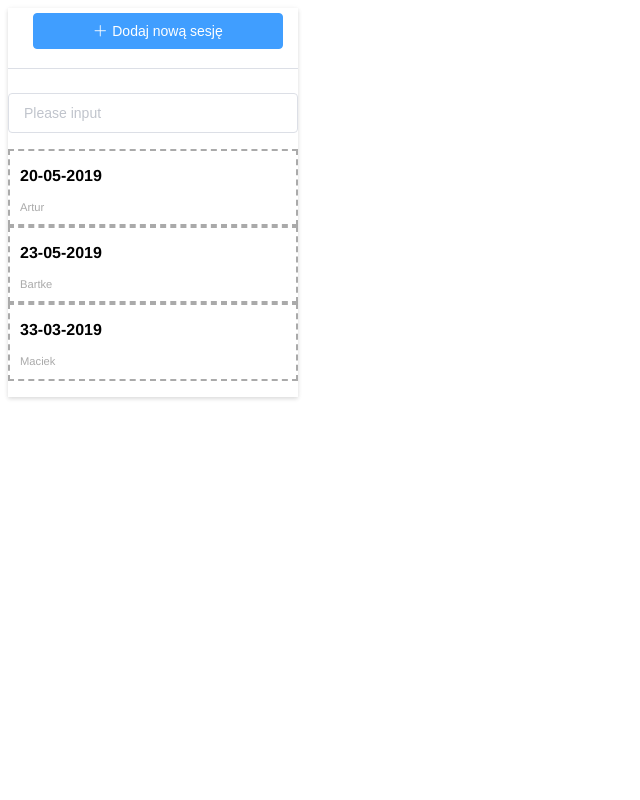
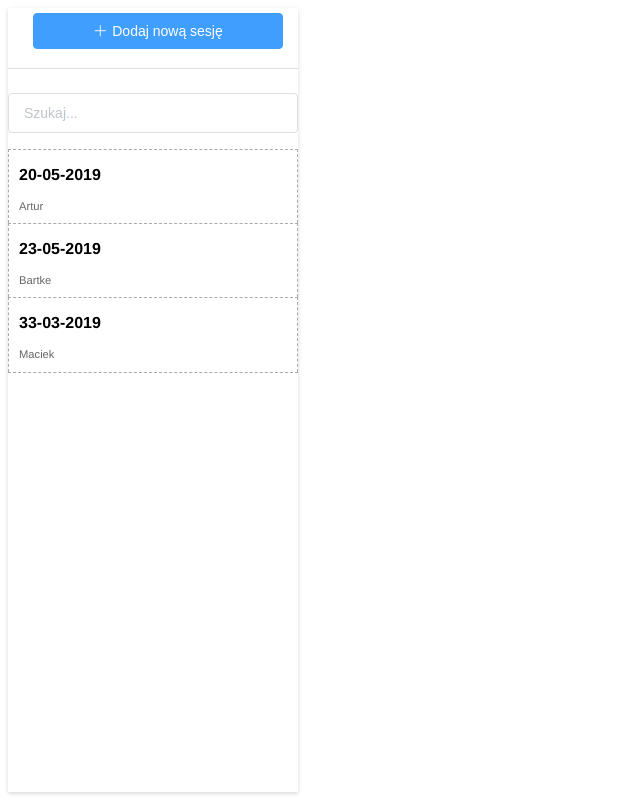
Before and after one commit to wrbl606/sessions-editor-app-msinf2019, a Vue app: page / in a window 1280 px wide. Shown: the whole page, without its empty margins (0-640 px from the left). Built offline with nearby package versions, Linux system fonts and the light colour scheme.

Commit message:
Layout improvements

```diff
--- a/src/components/SessionDetails.vue
+++ b/src/components/SessionDetails.vue
@@ -10,92 +10,92 @@
     <el-main>
       <el-row :gutter="30">
         <el-col :span="6">
-          <div class="radius large-data-container shadow">
           <el-tooltip
             class="item"
             content="Długość sesji"
             placement="top"
             effect="light"
           >
-              <p>{{ sessionLength }}</p>
+            <div class="radius large-data-container shadow">
+              <p>{{ sessionLength }}s</p>
+            </div>
           </el-tooltip>
-          </div>
         </el-col>
-        <el-col span="18">
-          <el-row gutter="30">
+        <el-col :span="18">
+          <el-row :gutter="30">
             <el-col :span="6">
-              <div class="radius data-container radius">
               <el-tooltip
                 class="item"
                 content="Ilość wpisów"
                 placement="top"
                 effect="light"
               >
+                <div class="radius data-container shadow">
                   <p>{{ sessionItemsCount }}</p>
+                </div>
               </el-tooltip>
-              </div>
             </el-col>
             <el-col :span="6">
-              <div class="radius data-container radius">
               <el-tooltip
                 class="item"
                 content="Ilość pików"
                 placement="top"
                 effect="light"
               >
+                <div class="radius data-container shadow">
                   <p>{{ peaksCount }}</p>
+                </div>
               </el-tooltip>
-              </div>
             </el-col>
             <el-col :span="6">
-              <div class="radius data-container radius">
               <el-tooltip
                 class="item"
                 content="Średnia ilość  pików na minutę"
                 placement="top"
                 effect="light"
               >
+                <div class="radius data-container shadow">
                   <p>{{ averagePeaksCount }}</p>
+                </div>
               </el-tooltip>
-              </div>
             </el-col>
           </el-row>
           <el-row :gutter="30">
             <el-col :span="6">
-              <div class="radius data-container shadow">
               <el-tooltip
                 class="item"
                 content="Najwyższy pik"
                 placement="top"
                 effect="light"
               >
+                <div class="radius data-container shadow">
                   <p>{{ maximumPeak }}</p>
+                </div>
               </el-tooltip>
-              </div>
             </el-col>
             <el-col :span="6">
-              <div class="radius data-container shadow">
               <el-tooltip
                 class="item"
                 content="Najniższy pik"
                 placement="top"
                 effect="light"
               >
+                <div class="radius data-container shadow">
                   <p>{{ minimumPeak }}</p>
+                </div>
               </el-tooltip>
-              </div>
             </el-col>
             <el-col :span="6">
-              <div class="radius data-container shadow">
               <el-tooltip
                 class="item"
                 content="Wartość całki"
                 placement="top"
                 effect="light"
               >
+                <div class="radius data-container shadow">
                   <p>{{ integralValue }}</p>
+                </div>
               </el-tooltip>
-              </div>
             </el-col>
           </el-row>
         </el-col>
@@ -156,12 +156,14 @@ export default class SessionDetails extends Vue {
   display: flex;
   justify-content: center;
   align-items: center;
+  font-size: 1.3rem;
+  font-weight: bold;
 }
 .radius {
   border-radius: 4px;
-  border: 2px solid #c9c9c9;
+  border: 1px solid #eee;
 }
 .shadow {
-  box-shadow: rgba(0, 0, 0, 0.12) 0px 2px 4px, rgba(0, 0, 0, 0.04) 0px 0px 6px;
+  box-shadow: 2px 12px 16px -21px rgba(0, 0, 0, 0.75);
 }
 </style>
--- a/src/components/SessionItem.vue
+++ b/src/components/SessionItem.vue
@@ -1,5 +1,5 @@
 <template>
-  <el-container class="dashed">
+  <el-container class="interaction">
     <el-row>
       <p class="text date-text">{{ sessiondate }}</p>
       <p class="text owner-text">{{ sessionowner }}</p>
@@ -18,14 +18,11 @@ import { Component, Vue, Prop } from "vue-property-decorator";
   }
 })
 export default class SessionItem extends Vue {
-  @Prop({ default: "Artur" }) private owner!: string;
-  @Prop({ default: "29-06-2019" }) private date!: string;
+  @Prop({ default: "Unknown" }) private owner!: string;
+  @Prop({ default: "Unknown" }) private date!: string;
 }
 </script>
 <style scoped>
-.dashed {
-  border: 2px #aaaaaa dashed;
-}
 .el-row {
   width: 100%;
 }
@@ -39,6 +36,16 @@ export default class SessionItem extends Vue {
 }
 .owner-text {
   font-size: 0.7em;
-  color: #aaaaaa;
+  color: #666;
+}
+.interaction {
+  transition: 0.3s;
+  cursor: pointer;
+}
+.interaction:hover {
+  background: #e2f0ff;
+}
+.interaction:active {
+  background: #85bef7;
 }
 </style>
--- a/src/components/SessionList.vue
+++ b/src/components/SessionList.vue
@@ -9,18 +9,23 @@
     <el-divider></el-divider>
 
     <el-main>
-      <el-input placeholder="Please input" v-model="searchText"></el-input>
+      <el-input placeholder="Szukaj..." v-model="searchText"></el-input>
       <div v-if="sessions.length == 0">
         <p>No session found</p>
       </div>
 
-      <ul class="session-list-container">
+      <ul class="session-list-container dashed-end">
         <li
           v-for="item in sessions"
           v-bind:key="item.id"
+          class=""
           @click="selectSession(item)"
         >
-          <SessionItem :owner="item.sessionowner" :date="item.sessiondate" />
+          <SessionItem
+            class="dashed"
+            :owner="item.sessionowner"
+            :date="item.sessiondate"
+          />
         </li>
       </ul>
     </el-main>
@@ -119,4 +124,12 @@ ul > li {
 .el-container {
   height: 100%;
 }
+.dashed {
+  border-top: 1px #aaaaaa dashed;
+  border-left: 1px #aaaaaa dashed;
+  border-right: 1px #aaaaaa dashed;
+}
+.dashed-end {
+  border-bottom: 1px #aaaaaa dashed;
+}
 </style>
--- a/src/views/Home.vue
+++ b/src/views/Home.vue
@@ -43,10 +43,12 @@ export default class Home extends Vue {}
 <style scoped>
 .el-container {
   height: 100%;
+  padding: 0;
+  margin: 0;
 }
 .el-aside {
   width: 290px;
-  height: 100%;
+  height: 98vh;
 }
 .el-main {
 }
```
Lines whose indentation alone changed are shown as unchanged.
